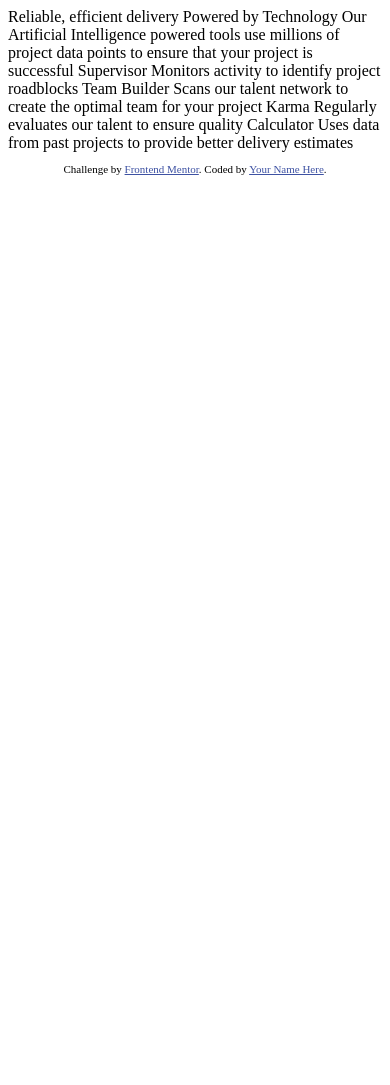
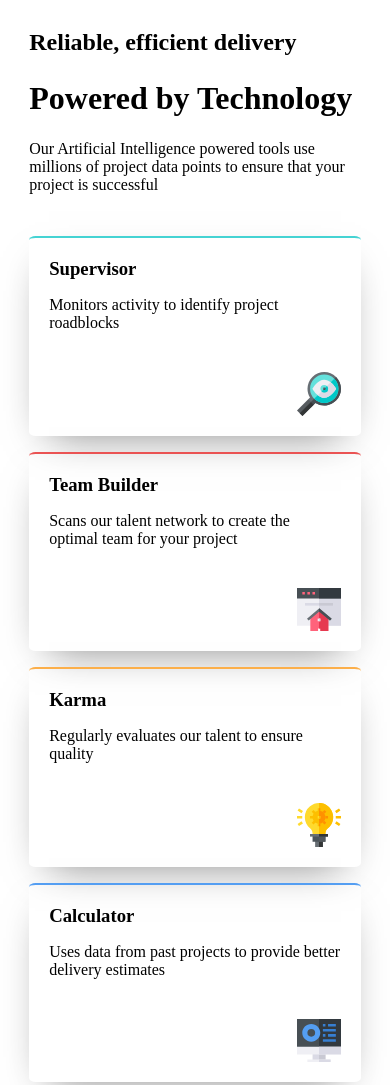
Before and after one commit to SimonMcCaffery/Four-card-feature, a plain HTML site: page index.html in a window 390 px wide. Shown: the top 1085 px of the page. Before the commit the page ends 844 px from the top, so only its background shows below. Drawn offline with Linux system fonts and the light colour scheme.

Commit message:
First styling pass
initial mobile layout and structure

```diff
--- a/index.html
+++ b/index.html
@@ -5,6 +5,7 @@
   <meta name="viewport" content="width=device-width, initial-scale=1.0"> <!-- displays site properly based on user's device -->
 
   <link rel="icon" type="image/png" sizes="32x32" href="./images/favicon-32x32.png">
+  <link rel="stylesheet" href="style.css">
 
   <title>Frontend Mentor | Four card feature section</title>
 
@@ -16,23 +17,37 @@
 </head>
 <body>
 
-  Reliable, efficient delivery
-  Powered by Technology
+  <header class="head-section">
+    <h2>Reliable, efficient delivery</h2>
+    <h1>Powered by Technology</h1>
+    <p>
+      Our Artificial Intelligence powered tools use millions of project data points
+      to ensure that your project is successful
+    </p>
+  </header>
 
-  Our Artificial Intelligence powered tools use millions of project data points
-  to ensure that your project is successful
-
-  Supervisor
-  Monitors activity to identify project roadblocks
-
-  Team Builder
-  Scans our talent network to create the optimal team for your project
-
-  Karma
-  Regularly evaluates our talent to ensure quality
-
-  Calculator
-  Uses data from past projects to provide better delivery estimates
+  <div class="grid-main">
+    <section class="card" id="supervisor">
+      <h3>Supervisor</h3>
+      <p>Monitors activity to identify project roadblocks</p>
+      <img src="images/icon-supervisor.svg">
+    </section>
+    <section class="card" id="team-builder">
+      <h3>Team Builder</h3>
+      <p>Scans our talent network to create the optimal team for your project</p>
+      <img src="images/icon-team-builder.svg">
+    </section>
+    <section class="card" id="karma">
+      <h3>Karma</h3>
+      <p>Regularly evaluates our talent to ensure quality</p>
+      <img src="images/icon-karma.svg">
+    </section>
+    <section class="card" id="calculator">
+      <h3>Calculator</h3>
+      <p>Uses data from past projects to provide better delivery estimates</p>
+      <img src="images/icon-calculator.svg">
+    </section>
+  </div>
 
 
   <footer>
--- /dev/null
+++ b/style.css
@@ -0,0 +1,78 @@
+:root{
+    --pri-red-400:hsl(0, 78%, 62%);
+    --pri-cyan-400:hsl(180, 62%, 55%);
+    --pri-orange-400:hsl(34, 97%, 64%);
+    --pri-blue-400:hsl(212, 86%, 64%);
+
+    --neut-grey-500: hsl(234,12%,34%);
+    --neut-grey-400: hsl(212, 6%, 44%);
+    --neut-white-100: hsl(0, 0%, 100%);
+}
+
+*,*::after,*::before{
+    box-sizing: border-box;
+    margin: 0;
+}
+
+body{
+    padding: 7.5vw;
+    display: grid;
+    place-items: center;
+}
+
+header{
+    display: flex;
+    flex-direction: column;
+    gap: 6vw;
+    margin-bottom: 5vh;
+}
+
+.grid-main{
+    display: grid;
+    place-items: center;
+    justify-items: stretch;
+    gap: 16px;
+}
+
+.card:last-child{
+    margin-bottom: 2rem;
+}
+
+.card{
+    display: flex;
+    flex-direction: column;
+    gap: 16px;
+
+
+    padding: 6%;
+    box-shadow: 0px 15px 40px -20px rgba(0,0,0,0.56);
+    border-radius: 2%;
+    max-width: 50rem;
+}
+
+.card > img{
+    width: 15%;
+    align-self: flex-end;
+    justify-self: flex-end;
+    max-width: 64px;
+}
+
+.card > p{
+    margin-bottom: 1.5rem;
+}
+
+#supervisor{
+    border-top: 2px solid var(--pri-cyan-400);
+}
+
+#team-builder{
+    border-top: 2px solid var(--pri-red-400);
+}
+
+#karma{
+    border-top: 2px solid var(--pri-orange-400);
+}
+
+#calculator{
+    border-top: 2px solid var(--pri-blue-400);
+}
```
